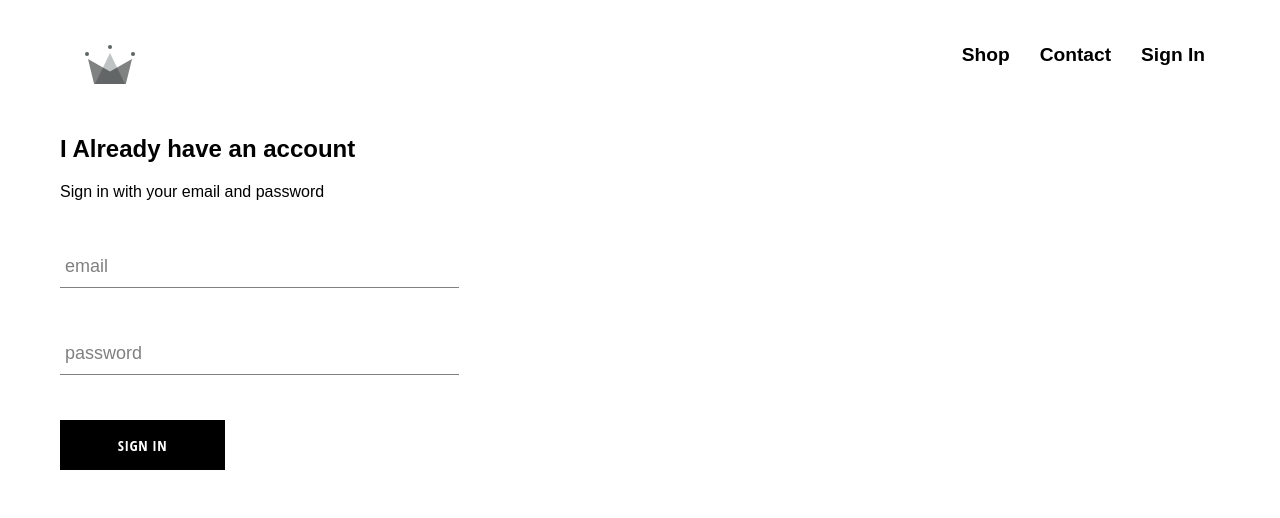
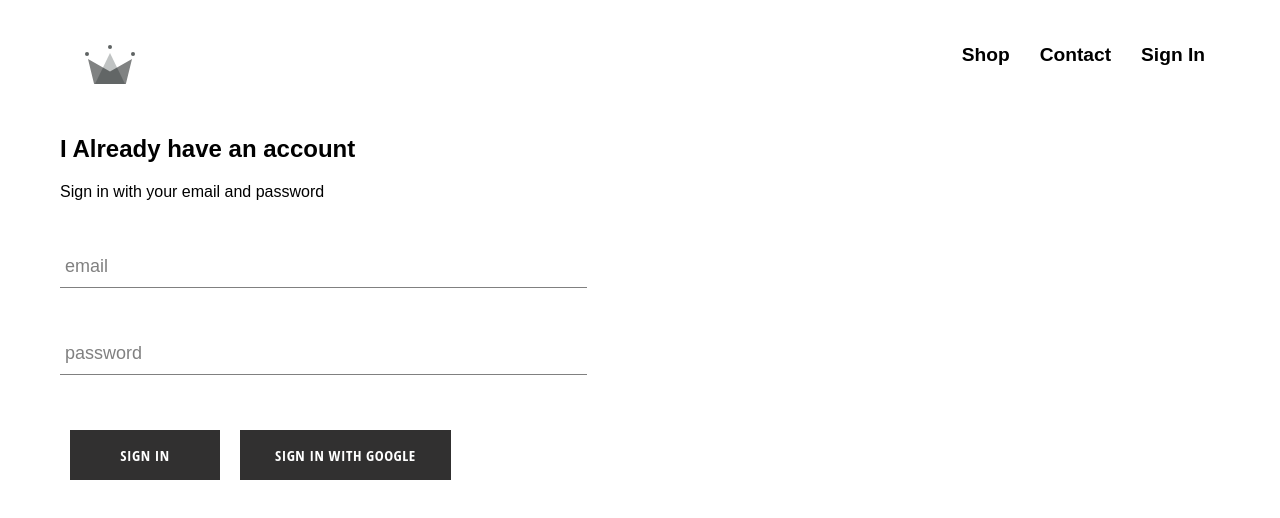
Before and after one commit to Ali-0mar/loremiosum-clothing, a React (Create React App) app: page /signin in a window 1280 px wide. Shown: the top 518 px of the page. Built offline with nearby package versions, Linux system fonts and the light colour scheme; no server answers; a web font is replaced by a local one.

Commit message:
First Steps in FireBase

```diff
--- a/package.json
+++ b/package.json
@@ -6,6 +6,7 @@
     "@testing-library/jest-dom": "^5.14.1",
     "@testing-library/react": "^11.2.7",
     "@testing-library/user-event": "^12.8.3",
+    "firebase": "^9.1.3",
     "node-sass": "^6.0.1",
     "react": "^17.0.2",
     "react-dom": "^17.0.2",
--- a/src/App.js
+++ b/src/App.js
@@ -5,7 +5,21 @@ import HomePage from "./Pages/homePage/homePage";
 import ShopPage from "./Pages/shoppage/shopPage";
 import Header from "./components/header/header";
 import SignInAndUp from "./Pages/sign in and up/sign-in-up";
-function App() {
+import { auth } from "./firebase/firebase";
+class App extends React.Component {
+    constructor() {
+        super();
+        this.state = {
+            currentUser: null,
+        };
+    }
+    componentDidMount() {
+        auth.onAuthStateChanged((user) => {
+            this.setState({ currentUser: user });
+            console.log(user);
+        });
+    }
+    render() {
         return (
             <div>
                 <Router>
@@ -19,5 +33,6 @@ function App() {
             </div>
         );
     }
+}
 
 export default App;
--- a/src/components/customButton/custom-button.scss
+++ b/src/components/customButton/custom-button.scss
@@ -1,12 +1,13 @@
 .custom-button {
-    min-width: 165px;
+    min-width: 150px;
     width: auto;
     height: 50px;
     letter-spacing: 0.5px;
     line-height: 50px;
     padding: 0 35px 0 35px;
+    margin: 10px;
     font-size: 15px;
-    background-color: black;
+    background-color: rgb(49, 48, 48);
     color: white;
     text-transform: uppercase;
     font-family: "Open Sans Condensed";
@@ -15,7 +16,7 @@
     cursor: pointer;
 
     &:hover {
-        background-color: white;
+        background-color: rgb(255, 255, 255);
         color: black;
         border: 1px solid black;
     }
--- a/src/components/header/header.jsx
+++ b/src/components/header/header.jsx
@@ -12,7 +12,9 @@ const Header = () => (
             <Link to="/shop" className="nav-item">
                 Shop
             </Link>
-            <Link className="nav-item">Contact</Link>
+            <Link to="/Contact Us" className="nav-item">
+                Contact
+            </Link>
             <Link to="/signin" className="nav-item">
                 Sign In
             </Link>
--- a/src/components/sign-in/sign-in.scss
+++ b/src/components/sign-in/sign-in.scss
@@ -1,5 +1,5 @@
 .sign-in {
-    width: 30vw;
+    width: 40vw;
     display: flex;
     flex-direction: column;
 
--- a/src/components/sign-in/signIn.jsx
+++ b/src/components/sign-in/signIn.jsx
@@ -2,6 +2,7 @@ import React from "react";
 import "../sign-in/sign-in.scss";
 import FormInput from "../Form/Form";
 import CustomtButton from "../customButton/customButton";
+import { signInWithGoogle } from "../../firebase/firebase";
 
 class SignIn extends React.Component {
     constructor(props) {
@@ -43,6 +44,9 @@ class SignIn extends React.Component {
                         label="password"
                     />
                     <CustomtButton type="submit">Sign In</CustomtButton>
+                    <CustomtButton onClick={signInWithGoogle}>
+                        Sign In With Google
+                    </CustomtButton>
                 </form>
             </div>
         );
--- /dev/null
+++ b/src/firebase/firebase.js
@@ -0,0 +1,24 @@
+import firebase from "firebase/compat/app";
+import "firebase/compat/auth";
+import "firebase/compat/firestore";
+
+const config = {
+    apiKey: "AIzaSyDHiAkxdUX5PYIkgWUNbYL4z2KElHxfMn4",
+    authDomain: "lorem-ipsum-clothing.firebaseapp.com",
+    projectId: "lorem-ipsum-clothing",
+    storageBucket: "lorem-ipsum-clothing.appspot.com",
+    messagingSenderId: "99666446120",
+    appId: "1:99666446120:web:15aa757dcff5c6f0acf21d",
+    measurementId: "G-HTFQ73ES3G",
+};
+
+firebase.initializeApp(config);
+
+export const auth = firebase.auth();
+export const firestore = firebase.firestore();
+
+const provider = new firebase.auth.GoogleAuthProvider();
+provider.setCustomParameters({ prompt: "select_account" });
+export const signInWithGoogle = () => auth.signInWithPopup(provider);
+
+export default firebase;
```
Also changed, not shown: 1 other file (tests, documents, lock files or other folders). Lines whose indentation alone changed are shown as unchanged.
